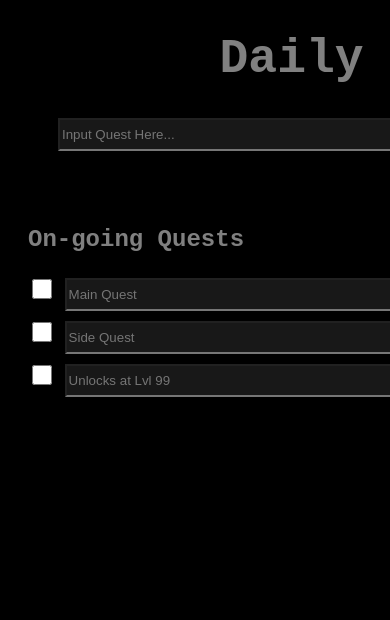
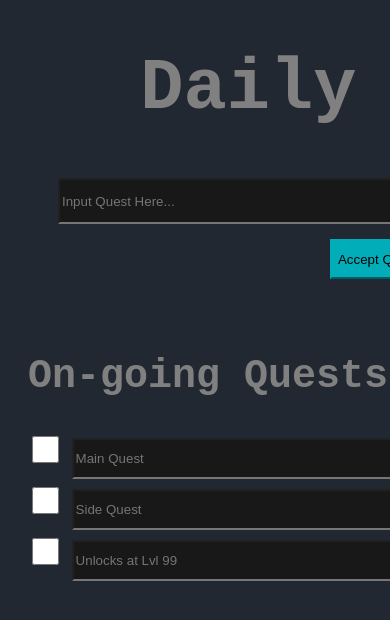
Before and after one commit to MaplePls01/ToDo, a plain HTML site: page index.html in a window 390 px wide. Shown: the top 620 px of the page. Drawn offline with Linux system fonts and the light colour scheme.

Commit message:
Update style.css

```diff
--- a/style.css
+++ b/style.css
@@ -89,5 +89,33 @@ Who knows haha, I might try it in the future */
 
 
 @media only screen and (max-width: 480px) {
-    body {background-color: black;}
+    h1 {
+        font-size: 4.5rem;
+    }
+
+    input.main-quest-input {
+        height: 40px;
+        width: 590px;
+    }
+
+    button.accept-quest-button {
+        height: 40px;
+        display: block;
+        margin-left: auto;
+        margin-right: auto;
+        margin-top: 15px;
+    }
+
+    h2 {
+        font-size: 2.5rem;
+    }
+
+    input.side-quest-input, button.edit-button, button.abandon-button {
+        height: 35px;
+    }
+
+    input.checkbox {
+        width: 27px;
+        height: 27px;
+    }
 }
```
